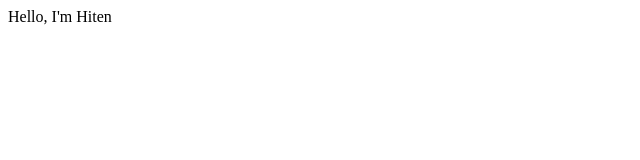
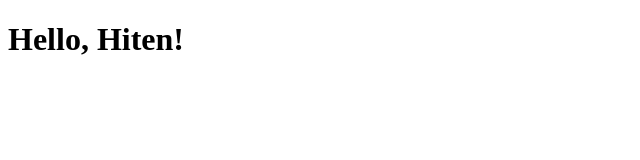
Before and after one commit to hitendert/redhattraining, a plain HTML site: page index.html in a window 1280 px wide. Shown: the whole page, without its empty margins (0-640 px from the left). Drawn offline with Linux system fonts and the light colour scheme.

Commit message:
Update index.html

```diff
--- a/index.html
+++ b/index.html
@@ -1 +1,9 @@
-<p> Hello, I'm Hiten </p>
+<!DOCTYPE html>
+<html>
+<head>
+    <title>My Test App</title>
+</head>
+<body>
+    <h1>Hello, Hiten!</h1>
+</body>
+</html>
```
